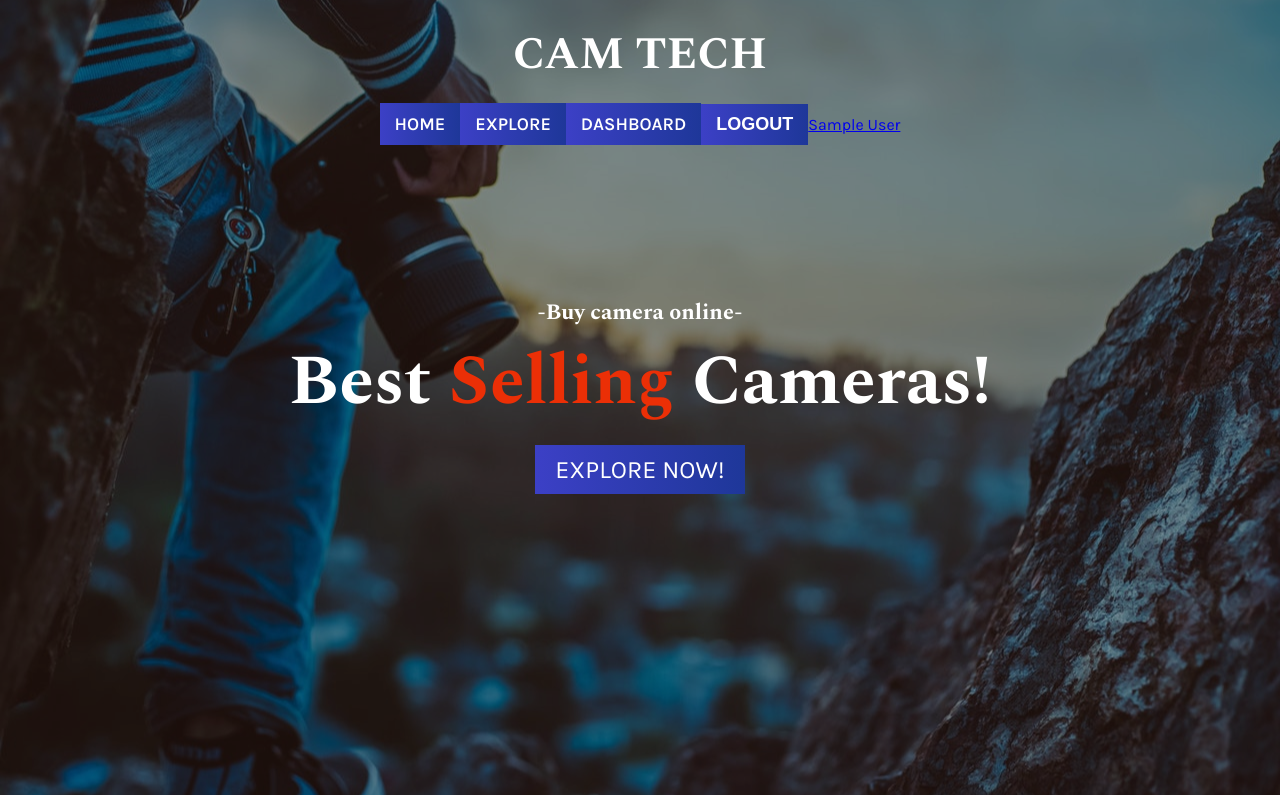
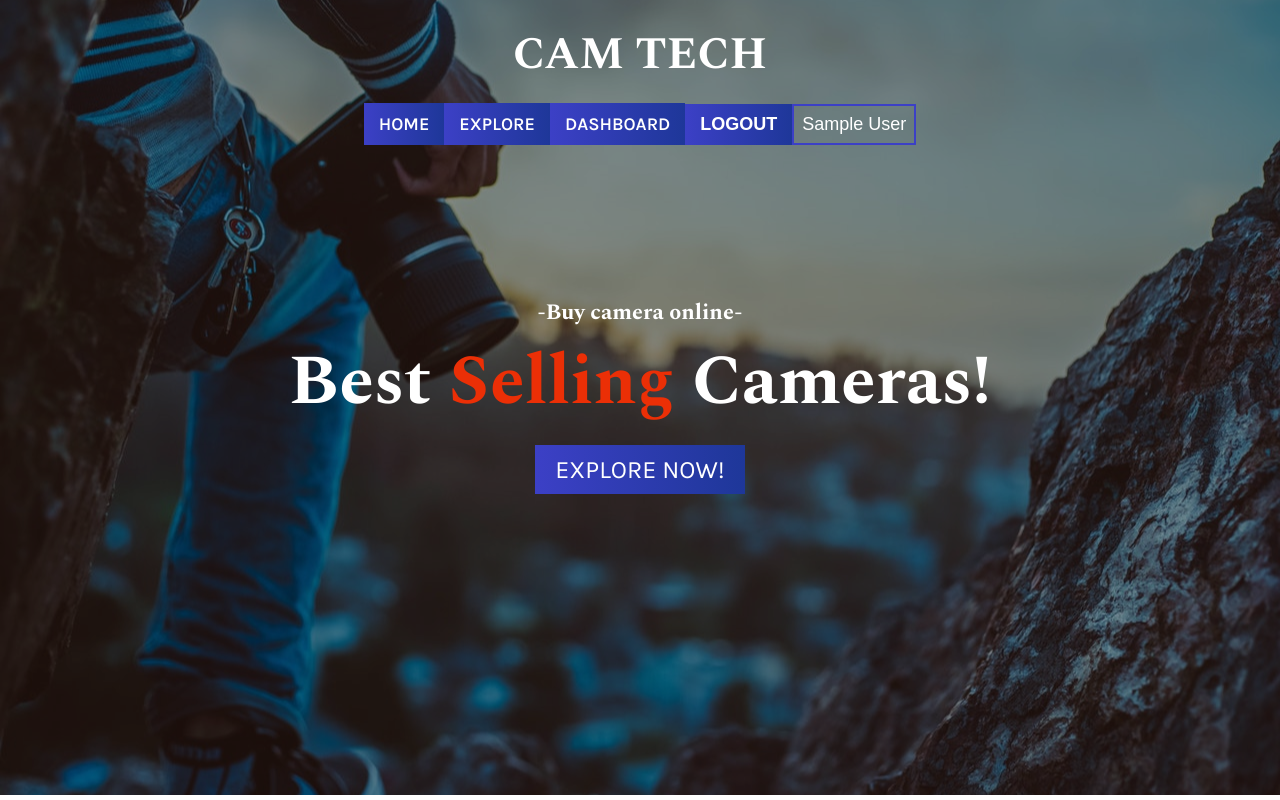
Before and after one commit to shawon111/camtech-client-side, a React (Create React App) app: page / in a window 1280 px wide. Shown: the top 800 px of the page. Built offline with nearby package versions, Linux system fonts and the light colour scheme; no server answers; sample sign-in values are in the browser's storage.

Commit message:
header edited

```diff
--- a/src/Shared/Header/Header.js
+++ b/src/Shared/Header/Header.js
@@ -27,7 +27,7 @@ const Header = () => {
                             }
                         </div>
                         {
-                            user.email && <a href="/dashboard">{user?.displayName}</a>
+                            user.email && <button style={{backgroundColor: 'transparent', border: '2px solid var(--primaryColor)',padding: '8px',color: '#fff', fontSize: '18px', textTransform: 'capitalize'}} href="/dashboard">{user?.displayName}</button>
                         }
                     </div>
                 </div>
```
